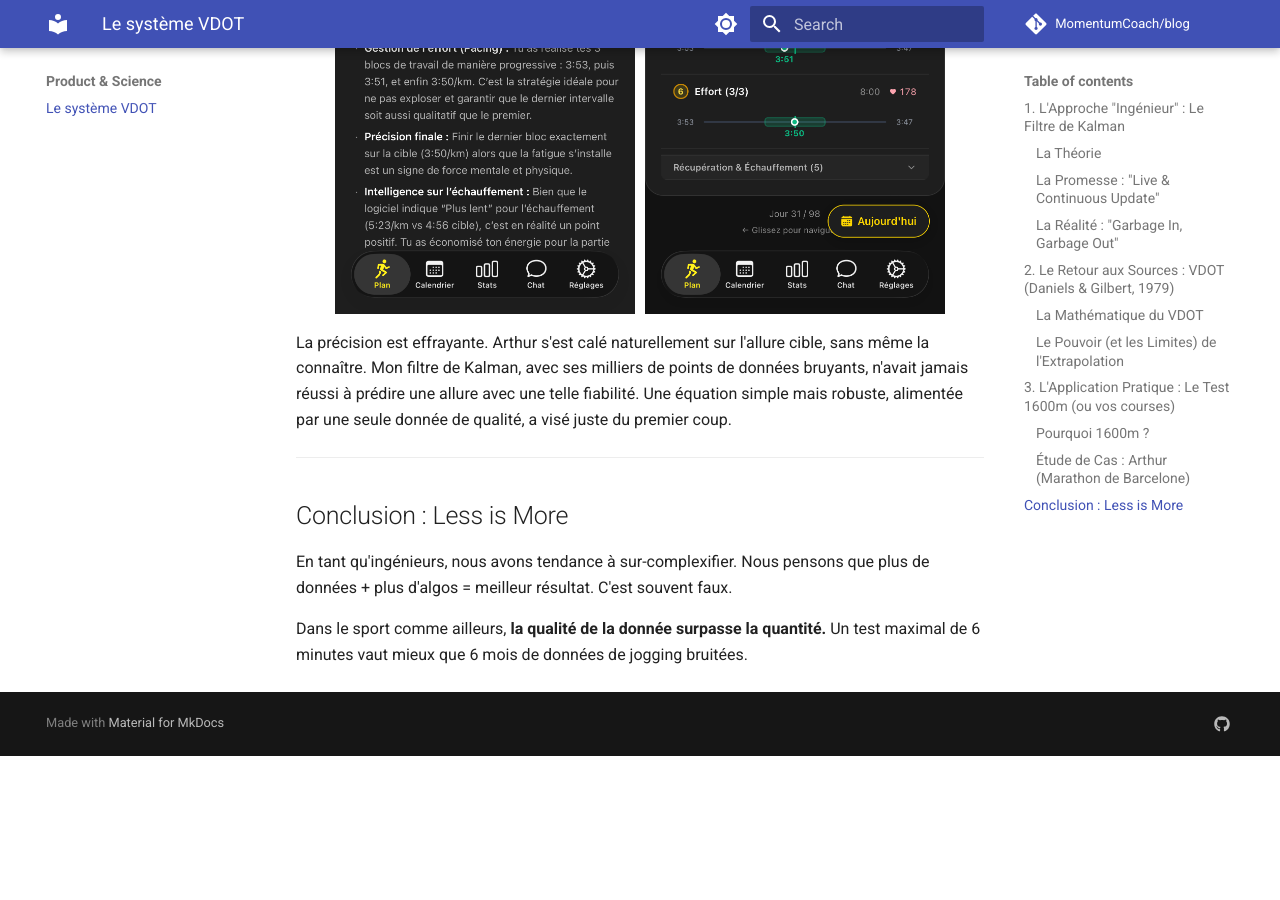
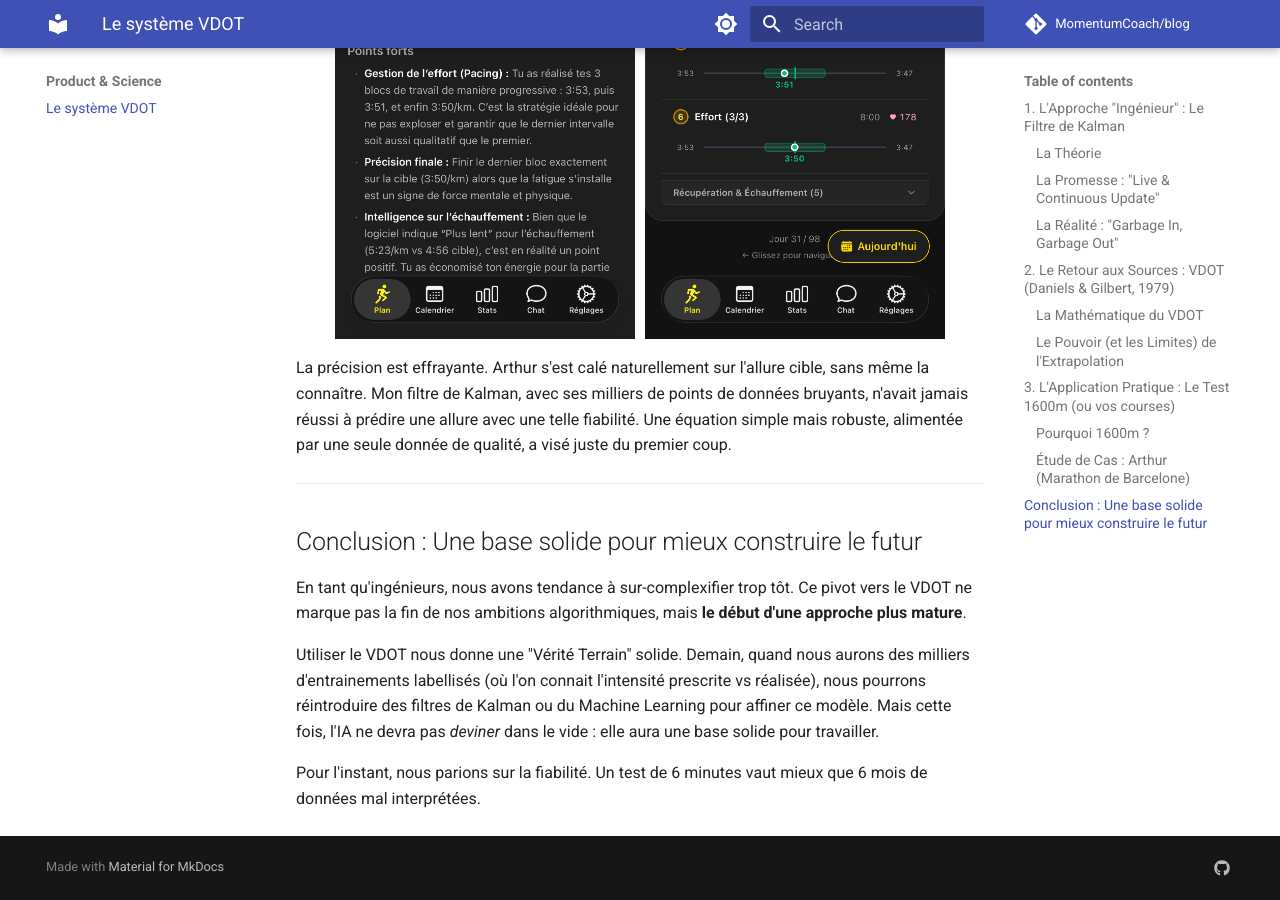
Before and after one commit to MomentumCoach/blog, an MkDocs documentation site: the page built from docs/le-systeme-vdot.md, in a window 1280 px wide and 900 px high, scrolled down 4525 px. Built offline with MkDocs 1.6.1 and Material for MkDocs 9.7.7, drawn with Linux system fonts in a browser that asks for light colours; comment, search, counter and statistics services are not loaded; before the commit the page ends 5281 px from its top, so only the background shows below that; some of the changed text lies outside the part shown.

Commit message:
Content: Nuance AI narrative (Foundation vs Optimization)

```diff
--- a/docs/le-systeme-vdot.md
+++ b/docs/le-systeme-vdot.md
@@ -1,10 +1,10 @@
-# Pourquoi on a jeté notre "IA" à la poubelle (pour une méthode éprouvée)
+# Pourquoi nous avons mis notre "IA" en pause (pour revenir aux fondamentaux)
 
 Quand on lance une startup Tech en 2025, la tentation est grande de mettre de l'"IA" et du Machine Learning partout.
 C'est vendeur, c'est "hype", et ça flatte l'ego technique.
 
 C'est exactement le piège dans lequel je suis tombé avec **Momentum Coach**.
-Je voulais construire le moteur de recommandation le plus avancé du marché. Résultat ? J'ai fini par tout jeter pour utiliser une méthodologie qui a fait ses preuves sur des milliers d'athlètes olympiques et amateurs.
+Je voulais construire le moteur de recommandation le plus avancé du marché. Résultat ? J'ai réalisé que la complexité n'est pas toujours la réponse. J'ai choisi de bâtir **Momentum Coach** sur une base méthodologique éprouvée (VDOT), gardant l'IA pour ce qu'elle fait de mieux : l'optimisation à la marge.
 
 Voici l'histoire technique de ce pivot, et pourquoi la simplicité gagne toujours, même face aux algorithmes les plus sophistiqués.
 
@@ -134,10 +134,13 @@ Mon filtre de Kalman, avec ses milliers de points de données bruyants, n'avait
 
 ---
 
-## Conclusion : Less is More
+## Conclusion : Une base solide pour mieux construire le futur
 
-En tant qu'ingénieurs, nous avons tendance à sur-complexifier. Nous pensons que plus de données + plus d'algos = meilleur résultat.
-C'est souvent faux.
+En tant qu'ingénieurs, nous avons tendance à sur-complexifier trop tôt.
+Ce pivot vers le VDOT ne marque pas la fin de nos ambitions algorithmiques, mais **le début d'une approche plus mature**.
 
-Dans le sport comme ailleurs, **la qualité de la donnée surpasse la quantité.**
-Un test maximal de 6 minutes vaut mieux que 6 mois de données de jogging bruitées.
+Utiliser le VDOT nous donne une "Vérité Terrain" solide.
+Demain, quand nous aurons des milliers d'entrainements labellisés (où l'on connait l'intensité prescrite vs réalisée), nous pourrons réintroduire des filtres de Kalman ou du Machine Learning pour affiner ce modèle. Mais cette fois, l'IA ne devra pas *deviner* dans le vide : elle aura une base solide pour travailler.
+
+Pour l'instant, nous parions sur la fiabilité.
+Un test de 6 minutes vaut mieux que 6 mois de données mal interprétées.
```
